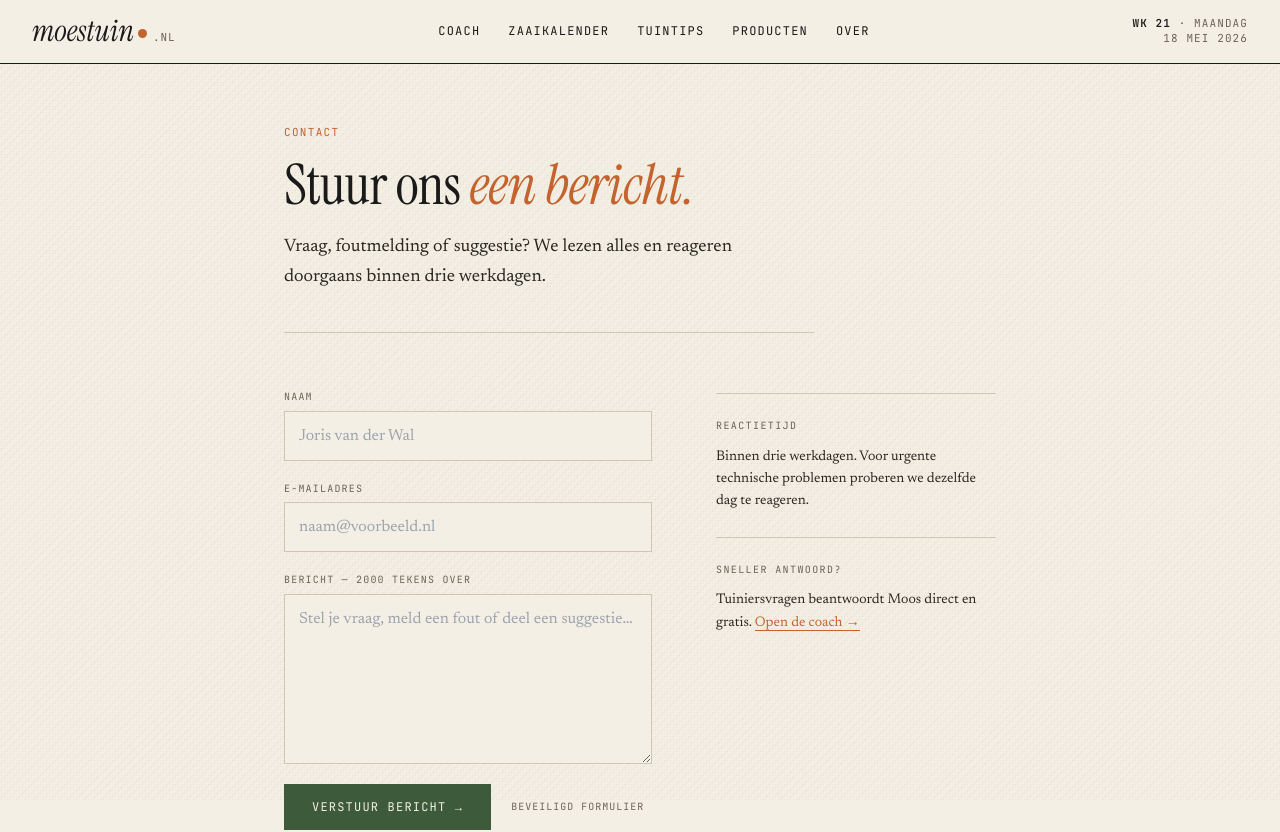
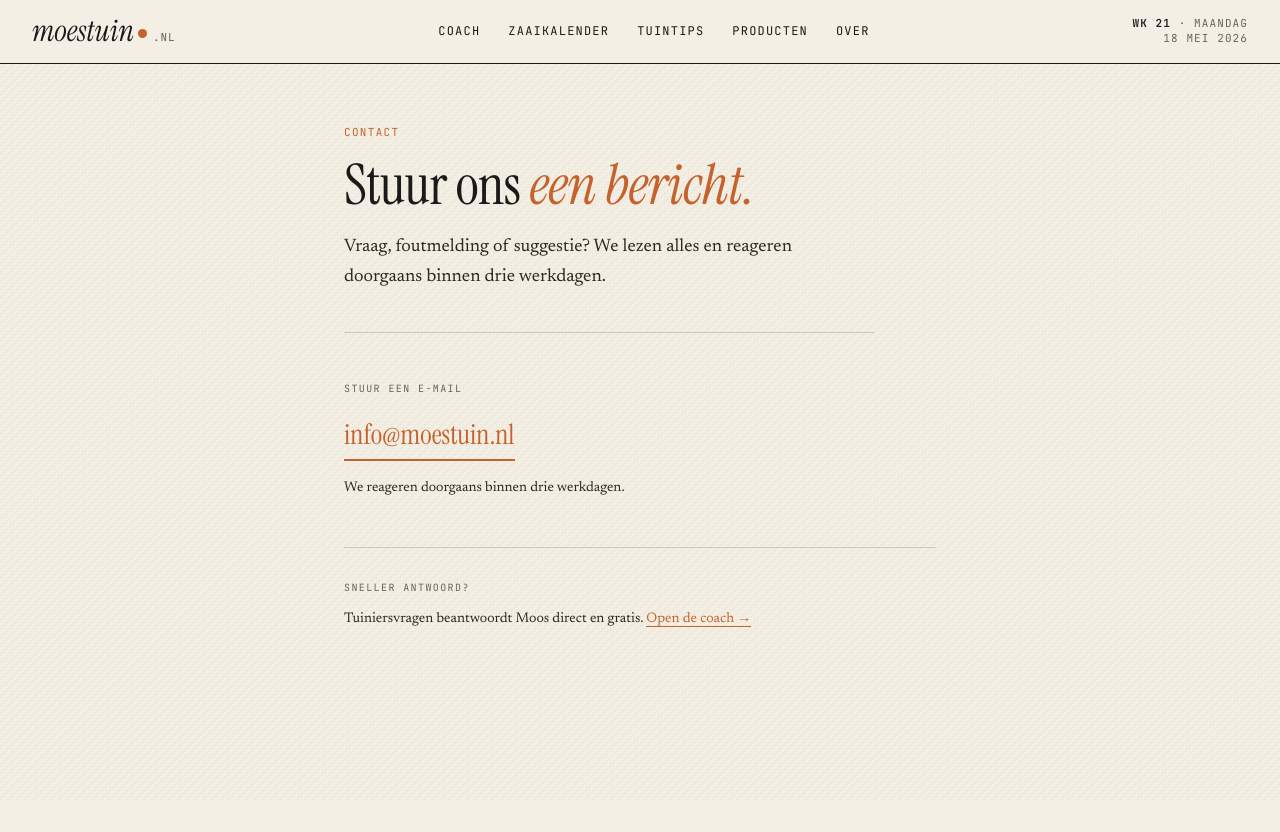
Before and after one commit to schoenmakers25-coder/moestuincoach, a Next.js app: page /contact in a window 1280 px wide. Shown: the top 832 px of the page. Built offline with nearby package versions, Linux system fonts and the light colour scheme.

Commit message:
Contact: vervang formulier door spam-beschermd e-mailadres
E-mailadres wordt alleen via JavaScript samengesteld (hex-encoded parts),
nooit als plain text in de HTML-broncode zichtbaar voor bots.

Co-Authored-By: Claude Sonnet 4.6 <noreply@anthropic.com>

```diff
--- /dev/null
+++ b/app/contact/EmailLink.jsx
@@ -0,0 +1,23 @@
+'use client'
+import { useEffect, useState } from 'react'
+
+export default function EmailLink({ style }) {
+  const [addr, setAddr] = useState(null)
+
+  useEffect(() => {
+    const u = '\x69\x6e\x66\x6f'
+    const d = '\x6d\x6f\x65\x73\x74\x75\x69\x6e\x2e\x6e\x6c'
+    setAddr(u + '@' + d)
+  }, [])
+
+  if (!addr) return <span style={{ color: 'var(--muted)', fontFamily: 'var(--font-mono)', fontSize: 14 }}>laden…</span>
+
+  return (
+    <a
+      href={`mailto:${addr}`}
+      style={style}
+    >
+      {addr}
+    </a>
+  )
+}
--- a/app/contact/page.jsx
+++ b/app/contact/page.jsx
@@ -1,4 +1,4 @@
-import ContactForm from './ContactForm'
+import EmailLink from './EmailLink'
 
 export const metadata = {
   title: 'Contact',
@@ -9,7 +9,7 @@ export const metadata = {
 
 export default function ContactPage() {
   return (
-    <main style={{ maxWidth: 760, margin: '0 auto', padding: '60px 24px 100px' }}>
+    <main style={{ maxWidth: 640, margin: '0 auto', padding: '60px 24px 100px' }}>
 
       <div style={{ fontFamily: 'var(--font-mono)', fontSize: 11, letterSpacing: '0.12em', textTransform: 'uppercase', color: 'var(--terracotta)', marginBottom: 16 }}>
         Contact
@@ -19,32 +19,40 @@ export default function ContactPage() {
         Stuur ons <span style={{ fontStyle: 'italic', color: 'var(--terracotta)' }}>een bericht.</span>
       </h1>
 
-      <p style={{ fontSize: 18, lineHeight: 1.65, color: 'var(--ink-2)', maxWidth: '52ch', marginBottom: 56, borderBottom: '1px solid var(--line)', paddingBottom: 40 }}>
+      <p style={{ fontSize: 18, lineHeight: 1.65, color: 'var(--ink-2)', maxWidth: '52ch', marginBottom: 48, borderBottom: '1px solid var(--line)', paddingBottom: 40 }}>
         Vraag, foutmelding of suggestie? We lezen alles en reageren doorgaans binnen drie werkdagen.
       </p>
 
-      <div className="contact-layout" style={{ display: 'grid', gridTemplateColumns: '1fr 280px', gap: '0 64px', alignItems: 'start' }}>
-        <ContactForm />
-
-        <aside style={{ paddingTop: 4 }}>
-          <div style={{ borderTop: '1px solid var(--line)', paddingTop: 24, marginTop: 0 }}>
-            <div style={{ fontFamily: 'var(--font-mono)', fontSize: 10, letterSpacing: '0.14em', textTransform: 'uppercase', color: 'var(--muted)', marginBottom: 12 }}>
-              Reactietijd
+      <div style={{ marginBottom: 48 }}>
+        <div style={{ fontFamily: 'var(--font-mono)', fontSize: 10, letterSpacing: '0.14em', textTransform: 'uppercase', color: 'var(--muted)', marginBottom: 16 }}>
+          Stuur een e-mail
         </div>
-            <p style={{ fontSize: 14, lineHeight: 1.6, color: 'var(--ink-2)', margin: 0 }}>
-              Binnen drie werkdagen. Voor urgente technische problemen proberen we dezelfde dag te reageren.
+        <EmailLink
+          style={{
+            fontFamily: 'var(--font-display)',
+            fontSize: 28,
+            color: 'var(--terracotta)',
+            textDecoration: 'none',
+            borderBottom: '2px solid var(--terracotta)',
+            paddingBottom: 3,
+            display: 'inline-block',
+          }}
+        />
+        <p style={{ fontSize: 14, lineHeight: 1.6, color: 'var(--ink-2)', margin: '16px 0 0' }}>
+          We reageren doorgaans binnen drie werkdagen.
         </p>
       </div>
 
-          <div style={{ borderTop: '1px solid var(--line)', paddingTop: 24, marginTop: 24 }}>
+      <div style={{ borderTop: '1px solid var(--line)', paddingTop: 32 }}>
         <div style={{ fontFamily: 'var(--font-mono)', fontSize: 10, letterSpacing: '0.14em', textTransform: 'uppercase', color: 'var(--muted)', marginBottom: 12 }}>
           Sneller antwoord?
         </div>
         <p style={{ fontSize: 14, lineHeight: 1.6, color: 'var(--ink-2)', margin: 0 }}>
-              Tuiniersvragen beantwoordt Moos direct en gratis. <a href="/" style={{ color: 'var(--terracotta)', textDecoration: 'none', borderBottom: '1px solid var(--terracotta)' }}>Open de coach →</a>
+          Tuiniersvragen beantwoordt Moos direct en gratis.{' '}
+          <a href="/" style={{ color: 'var(--terracotta)', textDecoration: 'none', borderBottom: '1px solid var(--terracotta)' }}>
+            Open de coach →
+          </a>
         </p>
-          </div>
-        </aside>
       </div>
 
     </main>
```
Lines whose indentation alone changed are shown as unchanged.
